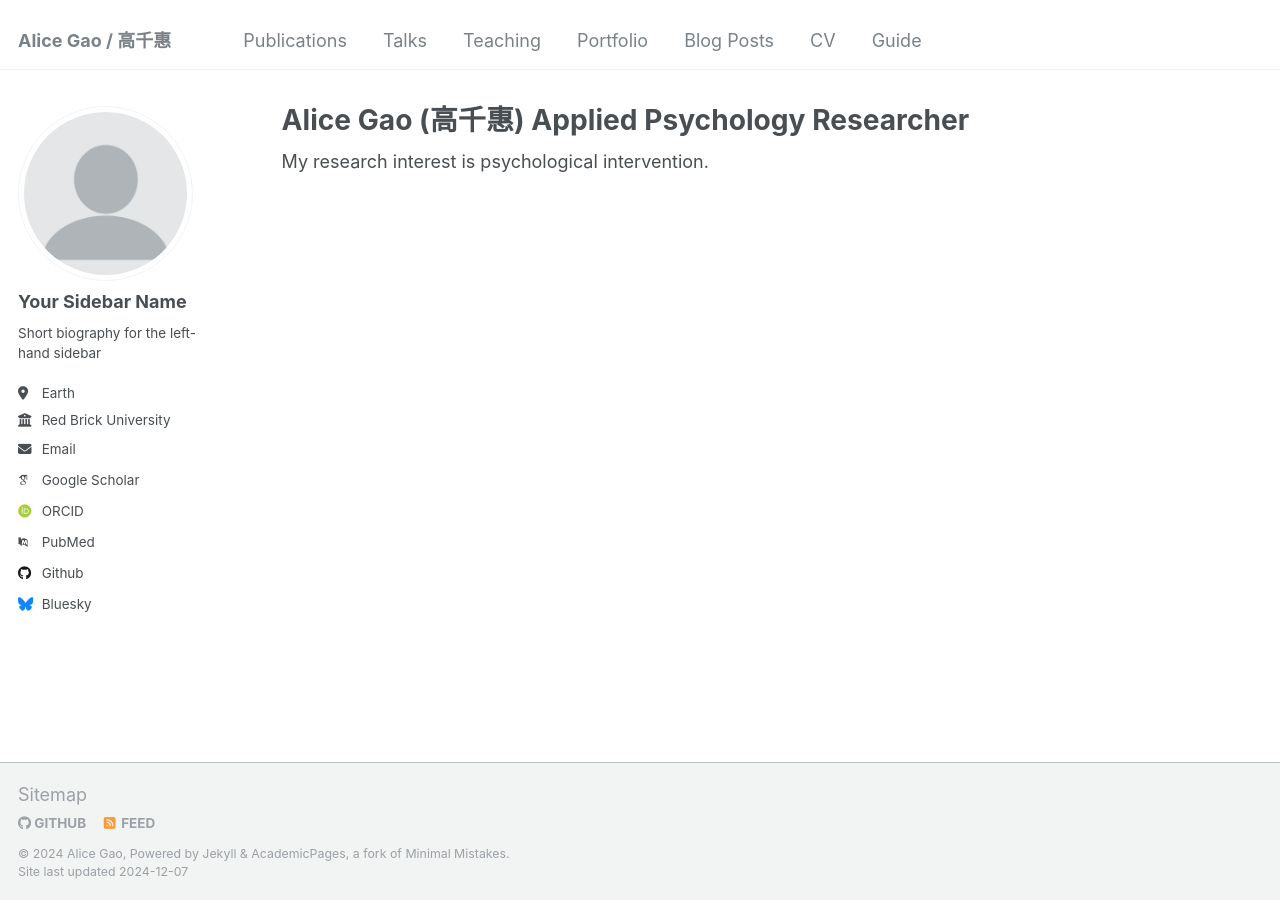
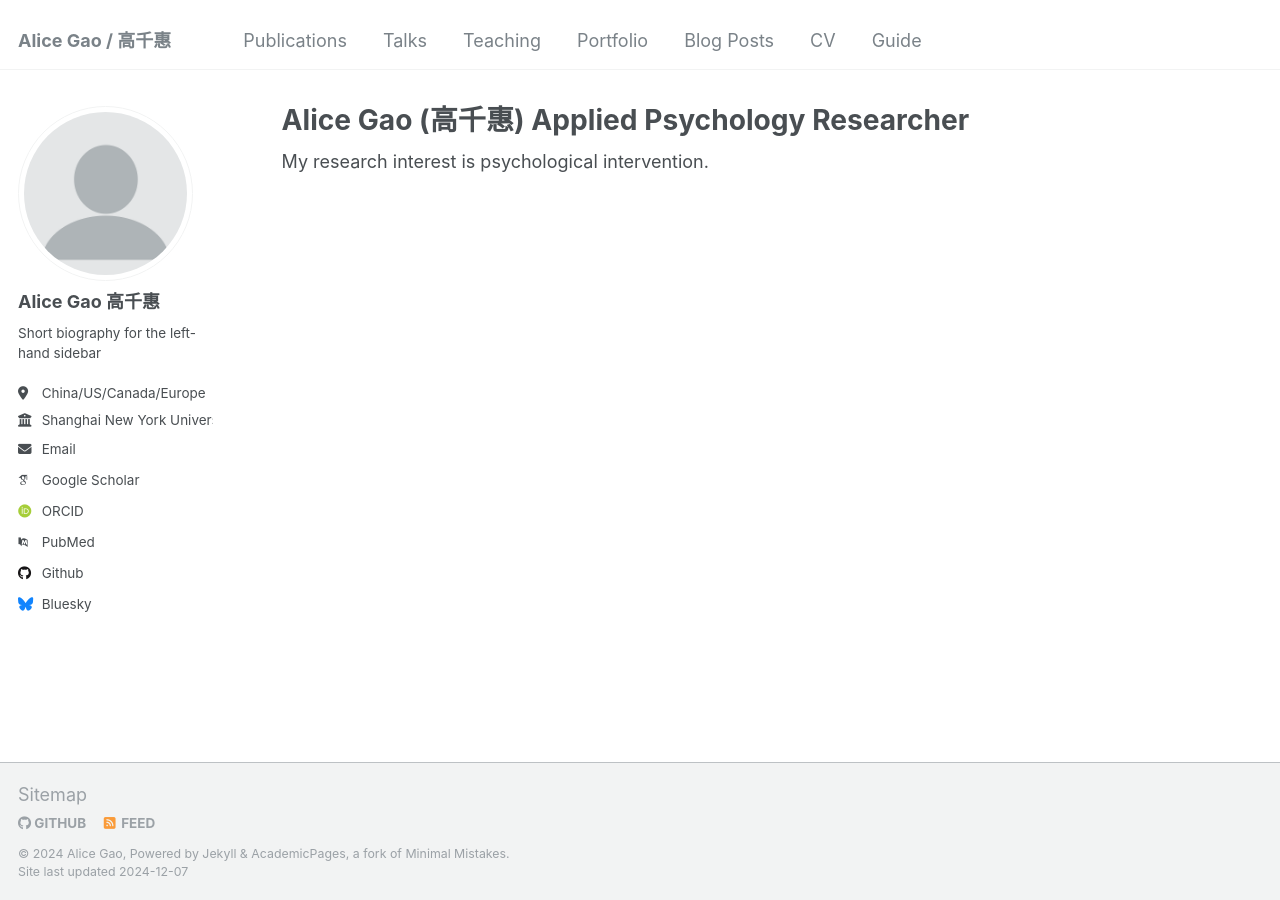
Before and after one commit to alicepsychology/alicepsychology.com, a Jekyll site: the page built from _pages/about.md, in a window 1280 px wide. Built offline with Jekyll 4.4.1, drawn with Linux system fonts in a browser that asks for light colours; some web fonts are replaced.

Commit message:
Update _config.yml

```diff
--- a/_config.yml
+++ b/_config.yml
@@ -22,19 +22,19 @@ repository               : "academicpages/academicpages.github.io"
 author:
   # Biographic information
   avatar           : "profile.png"
-  name             : "Your Sidebar Name"
+  name             : "Alice Gao 高千惠"
   pronouns         : # example: "she/her"
   bio              : "Short biography for the left-hand sidebar"
-  location         : "Earth"
-  employer         : "Red Brick University"
+  location         : "China/US/Canada/Europe"
+  employer         : "Shanghai New York University-East China Normal University"
   uri              : # URL
-  email            : "none@example.org"
+  email            : "alicegao1994@gmail.com"
 
   # Academic websites
   arxiv            : # URL - Update with the correct link to your profile
   googlescholar    : "https://scholar.google.com/citations?user=PS_CX0AAAAAJ"
   impactstory      : # URL
-  orcid            : "http://orcid.org/yourorcidurl"
+  orcid            : "https://orcid.org/0000-0002-6088-494X"
   semantic         : # URL
   pubmed           : "https://www.ncbi.nlm.nih.gov/pubmed/?term=john+snow"
   researchgate     : # URL
```
